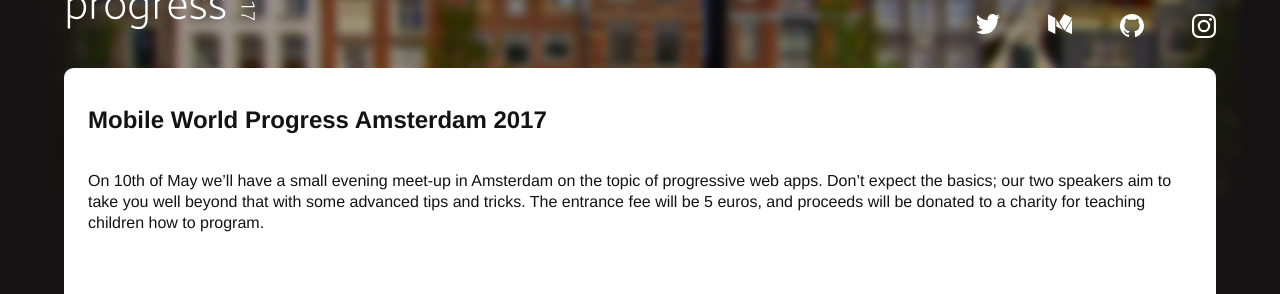
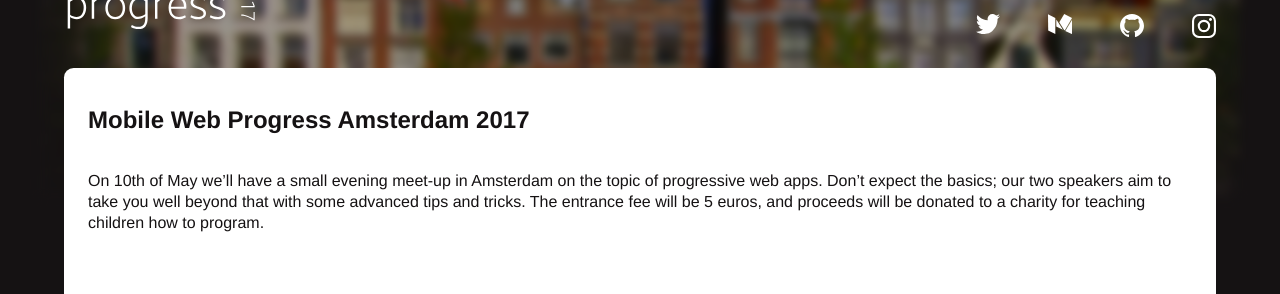
Before and after one commit to SamsungInternet/homepage-archive, a Jekyll site: the page built from events/mwp-ams.md, in a window 1280 px wide. Shown: the part 152-446 px from the top of the page. Built offline with Jekyll 4.4.1, drawn with Linux system fonts in a browser that asks for light colours.

Commit message:
Update mwp-ams.md

```diff
--- a/events/mwp-ams.md
+++ b/events/mwp-ams.md
@@ -3,10 +3,10 @@ title:
 layout: event
 image: /images/header-images/amsterdam.jpg
 logo: /images/events/mwp-ams.svg
-description: Mobile World Progress Amsterdam 2017
+description: Mobile Web Progress Amsterdam 2017
 ---
 <div class="event-well">
-    <h2>Mobile World Progress Amsterdam 2017</h2>
+    <h2>Mobile Web Progress Amsterdam 2017</h2>
     <p>On 10th of May we’ll have a small evening meet-up in Amsterdam on the topic of progressive web apps. Don’t expect the basics; our two speakers aim to take you well beyond that with some advanced tips and tricks. The entrance fee will be 5 euros, and proceeds will be donated to a charity for teaching children how to program.</p>
     <div class="event-well-item">
         <h3><a href="https://twitter.com/torgo">Daniel Appelquist</a></h3>
```
